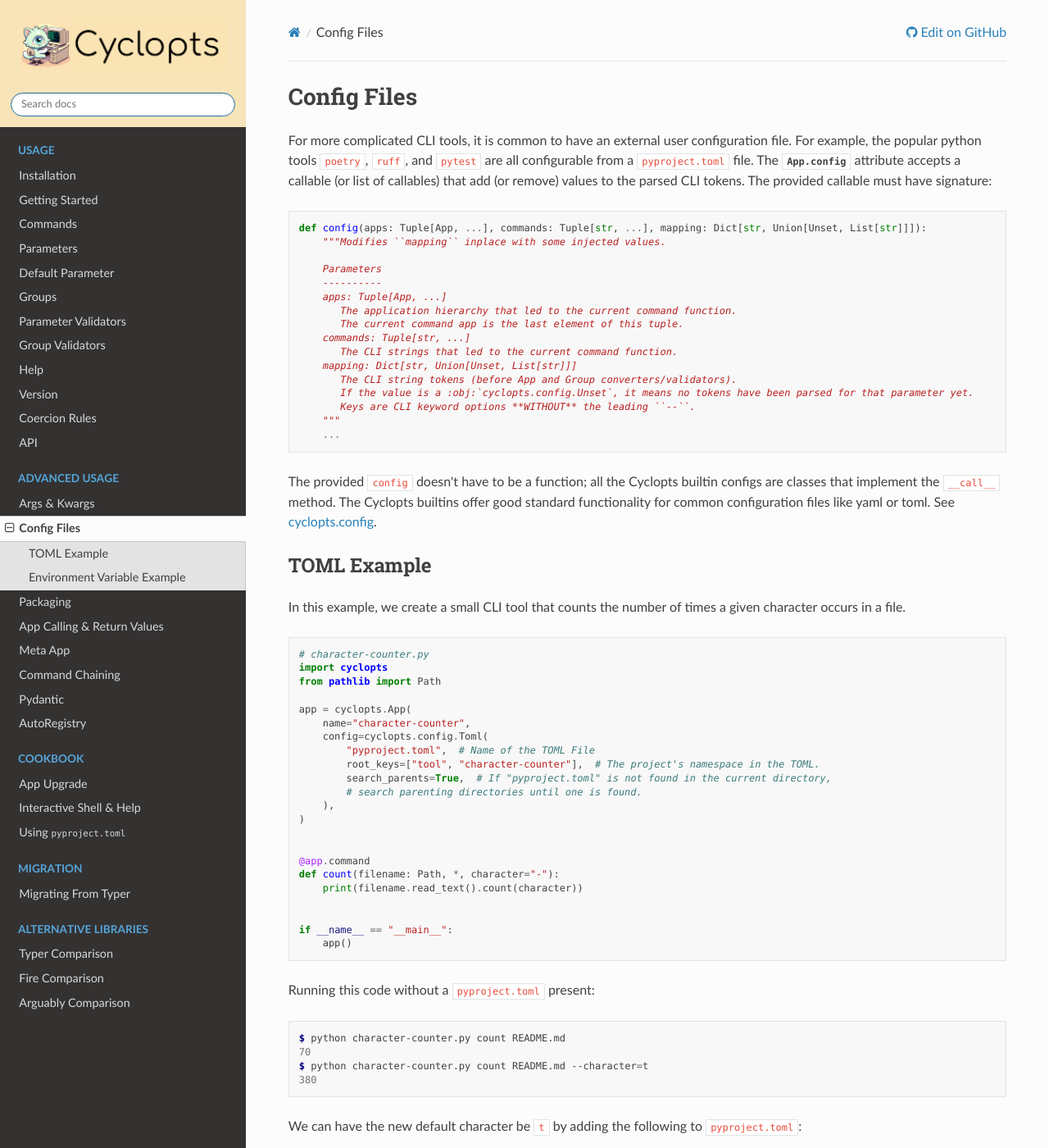
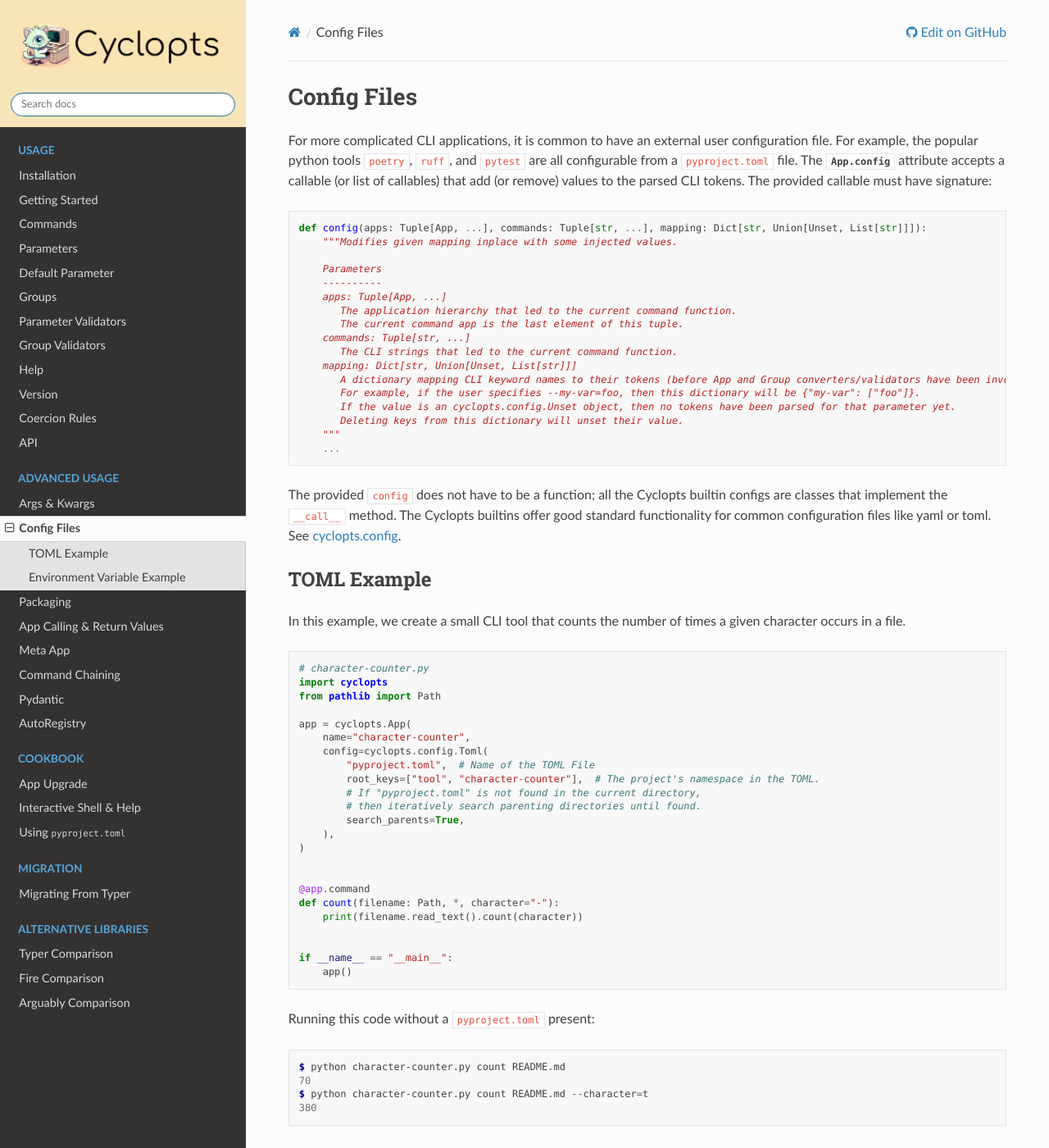
Before and after one commit to BrianPugh/cyclopts, a Sphinx documentation site: the page built from docs/source/config_file.rst, in a window 1280 px wide and 1400 px high. Shown: the whole window at 82% size. Built offline with Sphinx 7.4.7 and the Read the Docs theme 2.0.0, drawn with Linux system fonts in a browser that asks for light colours; some of the changed text lies outside the part shown.

Commit message:
more docs

```diff
--- a/docs/source/conf.py
+++ b/docs/source/conf.py
@@ -15,10 +15,10 @@
 from sphinx.application import Sphinx
 from sphinx.ext.autodoc import Options
 
+from cyclopts import __version__
+
 sys.path.insert(0, str(Path("../..").absolute()))
 
-
-from cyclopts import __version__
 
 git_repo = git.Repo(".", search_parent_directories=True)  # type: ignore[reportPrivateImportUsage]
 git_commit = git_repo.head.commit
--- a/docs/source/config_file.rst
+++ b/docs/source/config_file.rst
@@ -1,12 +1,12 @@
 ============
 Config Files
 ============
-For more complicated CLI tools, it is common to have an external user configuration file. For example, the popular python tools ``poetry``, ``ruff``, and ``pytest`` are all configurable from a ``pyproject.toml`` file. The :attr:`App.config <cyclopts.App.config>` attribute accepts a callable (or list of callables) that add (or remove) values to the parsed CLI tokens. The provided callable must have signature:
+For more complicated CLI applications, it is common to have an external user configuration file. For example, the popular python tools ``poetry``, ``ruff``, and ``pytest`` are all configurable from a ``pyproject.toml`` file. The :attr:`App.config <cyclopts.App.config>` attribute accepts a callable (or list of callables) that add (or remove) values to the parsed CLI tokens. The provided callable must have signature:
 
 .. code-block:: python
 
    def config(apps: Tuple[App, ...], commands: Tuple[str, ...], mapping: Dict[str, Union[Unset, List[str]]]):
-       """Modifies ``mapping`` inplace with some injected values.
+       """Modifies given mapping inplace with some injected values.
 
        Parameters
        ----------
@@ -16,13 +16,14 @@
        commands: Tuple[str, ...]
           The CLI strings that led to the current command function.
        mapping: Dict[str, Union[Unset, List[str]]]
-          The CLI string tokens (before App and Group converters/validators).
-          If the value is a :obj:`cyclopts.config.Unset`, it means no tokens have been parsed for that parameter yet.
-          Keys are CLI keyword options **WITHOUT** the leading ``--``.
+          A dictionary mapping CLI keyword names to their tokens (before App and Group converters/validators have been invoked).
+          For example, if the user specifies --my-var=foo, then this dictionary will be {"my-var": ["foo"]}.
+          If the value is an cyclopts.config.Unset object, then no tokens have been parsed for that parameter yet.
+          Deleting keys from this dictionary will unset their value.
        """
        ...
 
-The provided ``config`` doesn't have to be a function; all the Cyclopts builtin configs are classes that implement the ``__call__`` method. The Cyclopts builtins offer good standard functionality for common configuration files like yaml or toml. See :ref:`cyclopts.config <API Config>`.
+The provided ``config`` does not have to be a function; all the Cyclopts builtin configs are classes that implement the ``__call__`` method. The Cyclopts builtins offer good standard functionality for common configuration files like yaml or toml. See :ref:`cyclopts.config <API Config>`.
 
 ------------
 TOML Example
@@ -40,8 +41,9 @@
        config=cyclopts.config.Toml(
            "pyproject.toml",  # Name of the TOML File
            root_keys=["tool", "character-counter"],  # The project's namespace in the TOML.
-           search_parents=True,  # If "pyproject.toml" is not found in the current directory,
-           # search parenting directories until one is found.
+           # If "pyproject.toml" is not found in the current directory,
+           # then iteratively search parenting directories until found.
+           search_parents=True,
        ),
    )
 
@@ -105,20 +107,20 @@
    if __name__ == "__main__":
        app()
 
-Running this code without a specified ``--character`` results in the default ``-`` being used.
+:class:`~cyclopts.config.Env` assembles the environment variable name by joining the following components (in-order):
+
+1. The provided ``prefix``. In this case, it is ``"CHAR_COUNTER_"``.
+
+2. The command and subcommand(s) that lead up to the function being executed.
+
+3. The parameter's CLI name, with the leading ``--`` stripped, and hyphens ``-`` replaced with underscores ``_``.
+
+Running this code without a specified ``--character`` results in counting the default ``-`` character.
 
 .. code-block:: console
 
    $ python character-counter.py count README.md
    70
-
-The :class:`~cyclopts.config.Env` assembles the environment variable name by joining the following components (in-order):
-
-1. The provided ``prefix``. In this case, it is ``"CHAR_COUNTER_"``.
-
-2. The command and subcommand(s) that lead up to the function being executed.
-
-3. The parameter's CLI name, with the leading ``--`` stripped, and hyphens replaced with underscores ``_``.
 
 By exporting a value to ``CHAR_COUNTER_COUNT_CHARACTER``, that value will now be used as the default:
 
```
Also changed, not shown: other parts of docs/source/config_file.rst (+3 -1 lines), docs/source/api.rst (+7 -7 lines), 4 other files.
